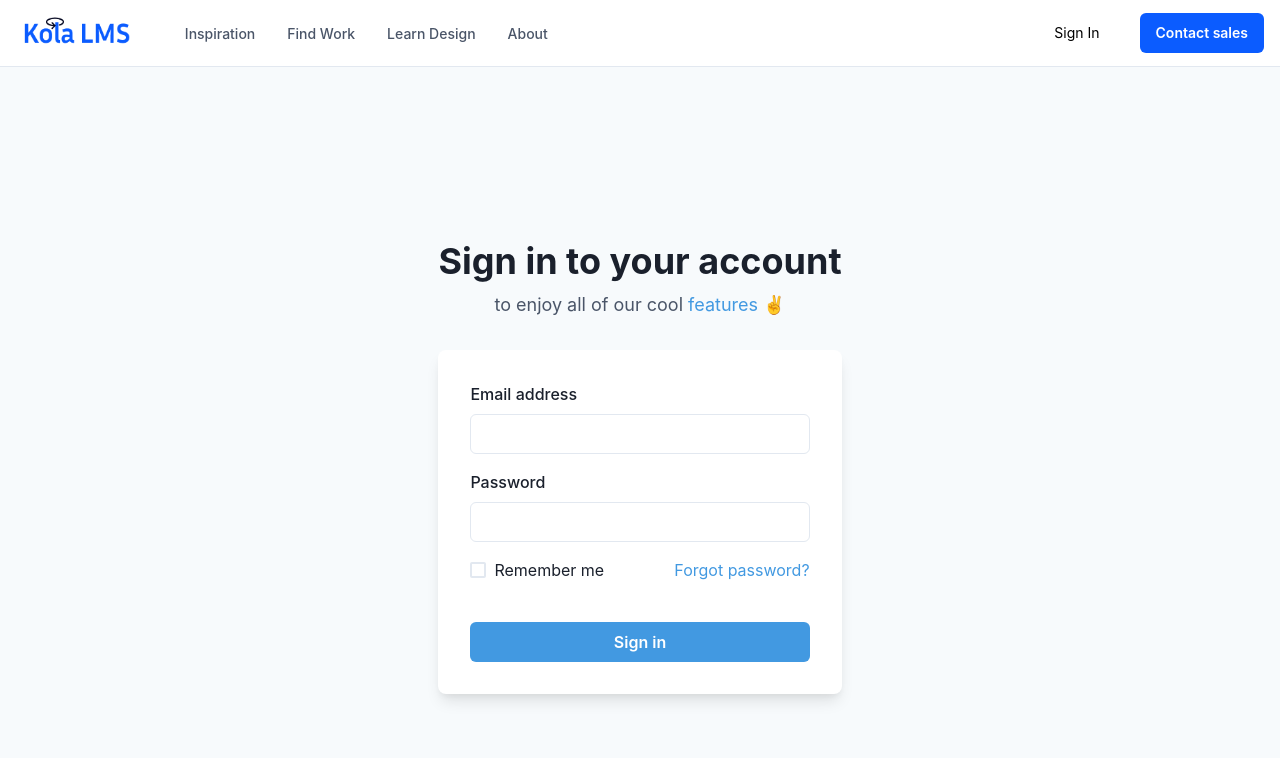
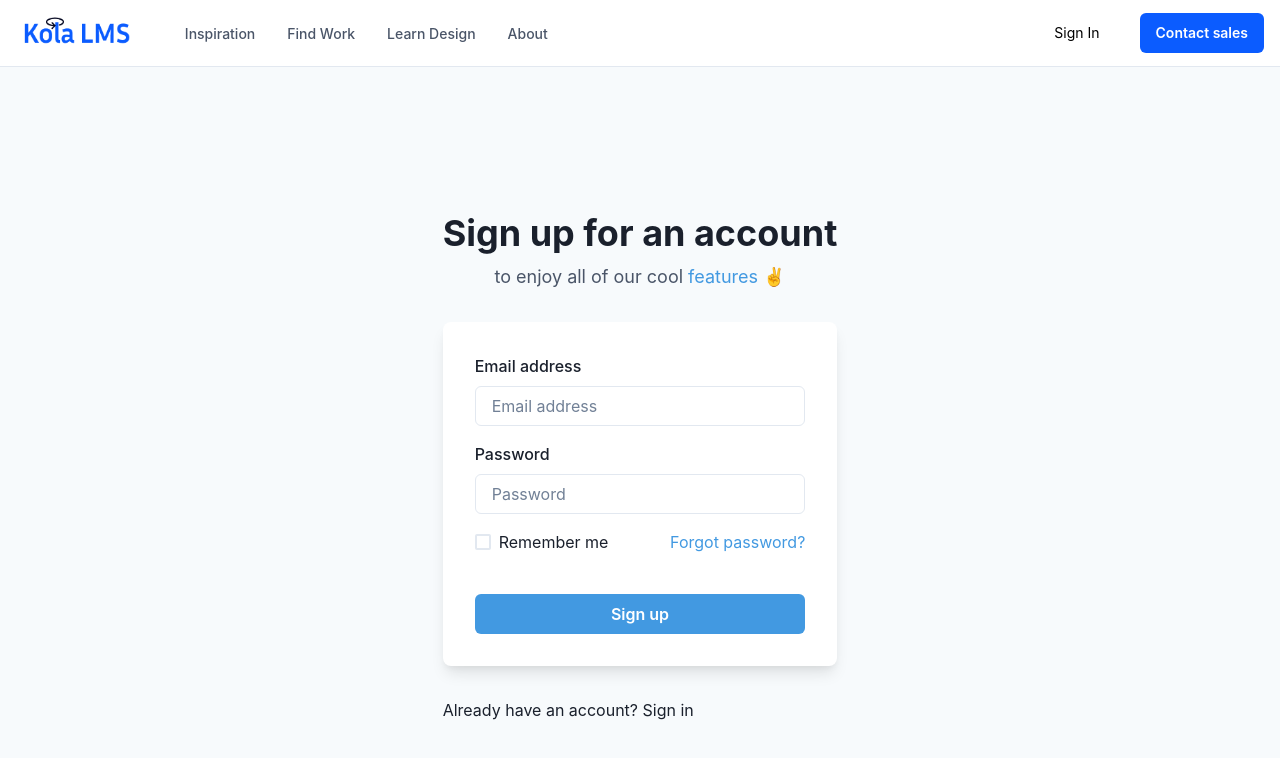
Before and after one commit to sisoalbert/kolalms, a React (Create React App) app: page /signup in a window 1280 px wide. Shown: the top 758 px of the page. Built offline with nearby package versions, Linux system fonts and the light colour scheme.

Commit message:
added google sign up

```diff
--- a/src/firebase/firebase.ts
+++ b/src/firebase/firebase.ts
@@ -1,6 +1,7 @@
 // Import the functions you need from the SDKs you need
 import { initializeApp } from "firebase/app";
 import { getAnalytics } from "firebase/analytics";
+import { getAuth } from "firebase/auth";
 
 // TODO: Add SDKs for Firebase products that you want to use
 // https://firebase.google.com/docs/web/setup#available-libraries
@@ -20,3 +21,7 @@ const firebaseConfig = {
 // Initialize Firebase
 const app = initializeApp(firebaseConfig);
 const analytics = getAnalytics(app);
+
+// Initialize Firebase Authentication and get a reference to the service
+export const auth = getAuth(app);
+export default app;
--- a/src/pages/Signup.tsx
+++ b/src/pages/Signup.tsx
@@ -12,8 +12,38 @@ import {
   Text,
   useColorModeValue,
 } from "@chakra-ui/react";
+import { NavLink } from "react-router-dom";
+import { useState } from "react";
+import { createUserWithEmailAndPassword } from "firebase/auth";
+import { auth } from "../firebase/firebase";
 
 function Signup() {
+  const [email, setEmail] = useState("");
+  const [password, setPassword] = useState("");
+
+  console.log("email", email);
+
+  const onSubmit = async (e: any) => {
+    e.preventDefault();
+
+    await createUserWithEmailAndPassword(auth, email, password)
+      .then((userCredential) => {
+        // Signed in
+        const user = userCredential.user;
+        console.log(user);
+        // navigate("/login");
+        console.log("success");
+
+        // ...
+      })
+      .catch((error) => {
+        const errorCode = error.code;
+        const errorMessage = error.message;
+        console.log(errorCode, errorMessage);
+        // ..
+      });
+  };
+
   return (
     <Flex
       minH={"100vh"}
@@ -23,7 +53,7 @@ function Signup() {
     >
       <Stack spacing={8} mx={"auto"} maxW={"lg"} py={12} px={6}>
         <Stack align={"center"}>
-          <Heading fontSize={"4xl"}>Sign in to your account</Heading>
+          <Heading fontSize={"4xl"}>Sign up for an account</Heading>
           <Text fontSize={"lg"} color={"gray.600"}>
             to enjoy all of our cool <Link color={"blue.400"}>features</Link> ✌️
           </Text>
@@ -37,11 +67,25 @@ function Signup() {
           <Stack spacing={4}>
             <FormControl id="email">
               <FormLabel>Email address</FormLabel>
-              <Input type="email" />
+              <Input
+                type="email"
+                // label="Email address"
+                value={email}
+                onChange={(e) => setEmail(e.target.value)}
+                required
+                placeholder="Email address"
+              />
             </FormControl>
             <FormControl id="password">
               <FormLabel>Password</FormLabel>
-              <Input type="password" />
+              <Input
+                type="password"
+                // label="Create password"
+                value={password}
+                onChange={(e) => setPassword(e.target.value)}
+                required
+                placeholder="Password"
+              />
             </FormControl>
             <Stack spacing={10}>
               <Stack
@@ -53,17 +97,21 @@ function Signup() {
                 <Link color={"blue.400"}>Forgot password?</Link>
               </Stack>
               <Button
+                onClick={onSubmit}
                 bg={"blue.400"}
                 color={"white"}
                 _hover={{
                   bg: "blue.500",
                 }}
               >
-                Sign in
+                Sign up
               </Button>
             </Stack>
           </Stack>
         </Box>
+        <p>
+          Already have an account? <NavLink to="/login">Sign in</NavLink>
+        </p>
       </Stack>
     </Flex>
   );
```
